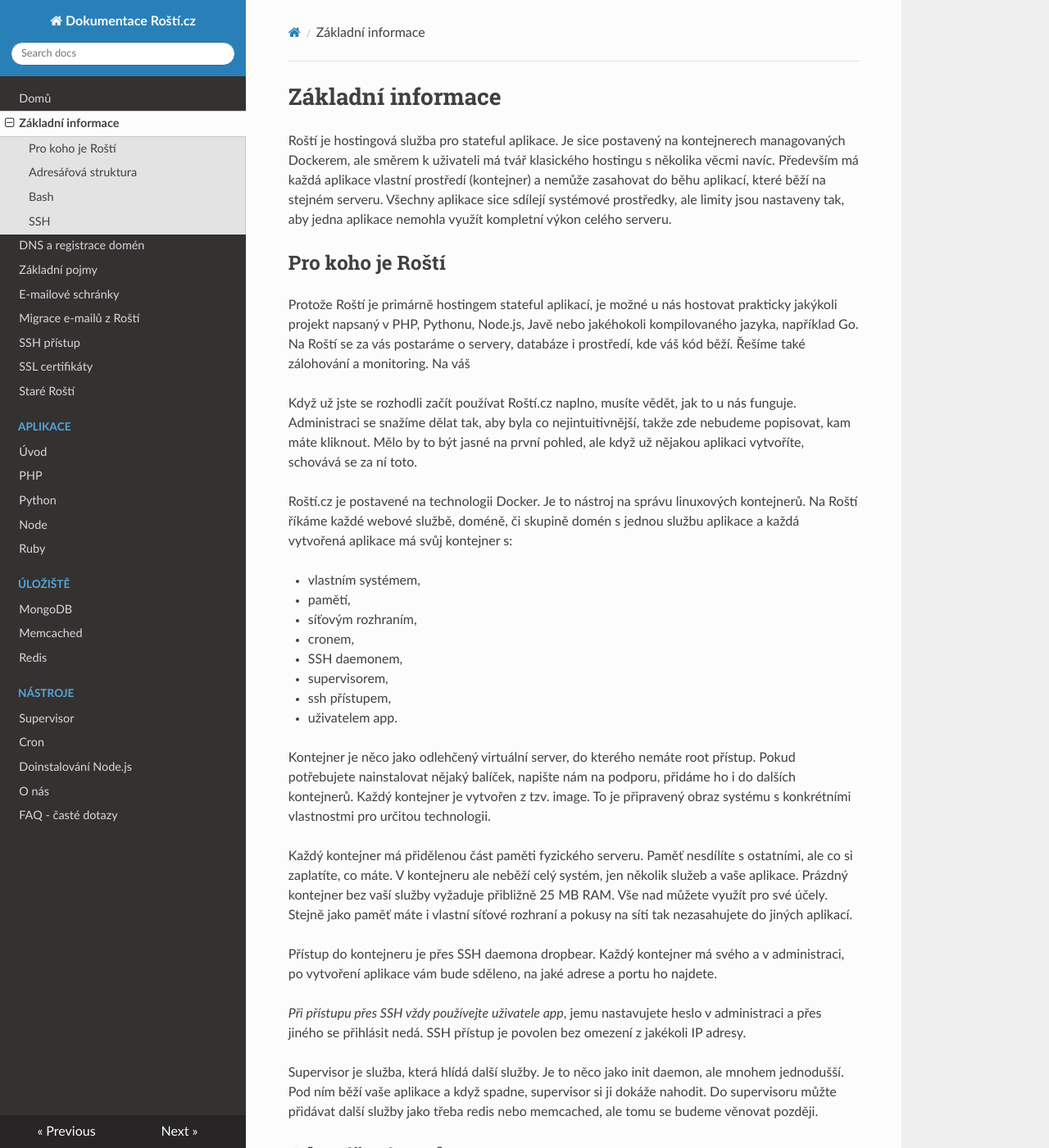
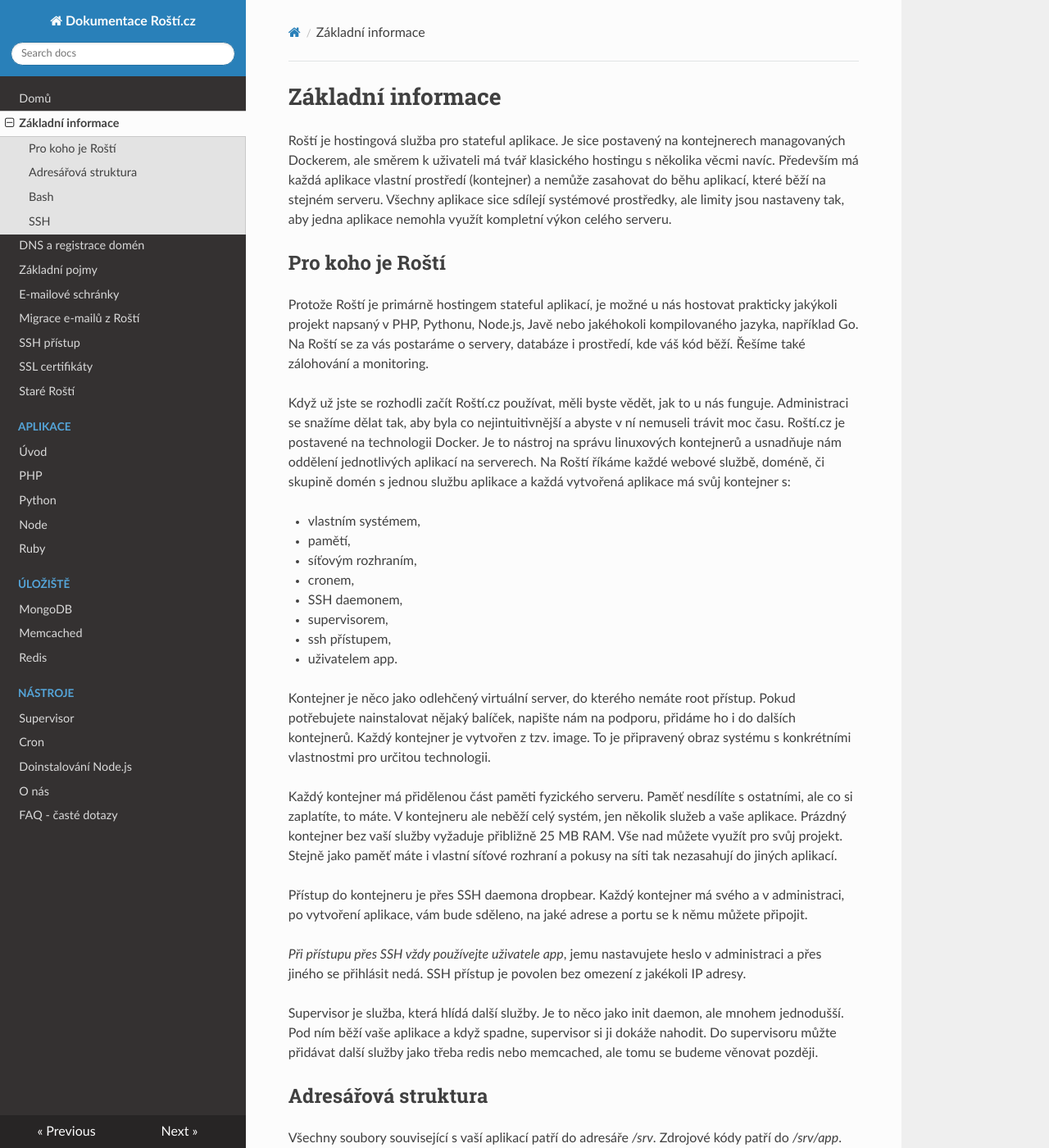
Before and after one commit to rosti-cz/rosti-docs, an MkDocs documentation site: the page built from docs/base.md, in a window 1280 px wide and 1400 px high. Shown: the whole window at 82% size. Built offline with MkDocs 1.6.1, drawn with Linux system fonts in a browser that asks for light colours; nearby versions of some CDN libraries; old or Windows-style settings are respelled for this version of MkDocs; some of the changed text lies outside the part shown.

Commit message:
Small fixes in base

```diff
--- a/docs/base.md
+++ b/docs/base.md
@@ -4,11 +4,9 @@ Roští je hostingová služba pro stateful aplikace. Je sice postavený na kont
 
 ## Pro koho je Roští
 
-Protože Roští je primárně hostingem stateful aplikací, je možné u nás hostovat prakticky jakýkoli projekt napsaný v PHP, Pythonu, Node.js, Javě nebo jakéhokoli kompilovaného jazyka, například Go. Na Roští se za vás postaráme o servery, databáze i prostředí, kde váš kód běží. Řešíme také zálohování a monitoring. Na váš
+Protože Roští je primárně hostingem stateful aplikací, je možné u nás hostovat prakticky jakýkoli projekt napsaný v PHP, Pythonu, Node.js, Javě nebo jakéhokoli kompilovaného jazyka, například Go. Na Roští se za vás postaráme o servery, databáze i prostředí, kde váš kód běží. Řešíme také zálohování a monitoring.
 
-Když už jste se rozhodli začít používat Roští.cz naplno, musíte vědět, jak to u nás funguje. Administraci se snažíme dělat tak, aby byla co nejintuitivnější, takže zde nebudeme popisovat, kam máte kliknout. Mělo by to být jasné na první pohled, ale když už nějakou aplikaci vytvoříte, schovává se za ní toto.
-
-Roští.cz je postavené na technologii Docker. Je to nástroj na správu linuxových kontejnerů. Na Roští říkáme každé webové službě, doméně, či skupině domén s jednou službu aplikace a každá vytvořená aplikace má svůj kontejner s:
+Když už jste se rozhodli začít Roští.cz používat, měli byste vědět, jak to u nás funguje. Administraci se snažíme dělat tak, aby byla co nejintuitivnější a abyste v ní nemuseli trávit moc času. Roští.cz je postavené na technologii Docker. Je to nástroj na správu linuxových kontejnerů a usnadňuje nám oddělení jednotlivých aplikací na serverech. Na Roští říkáme každé webové službě, doméně, či skupině domén s jednou službu aplikace a každá vytvořená aplikace má svůj kontejner s:
 
 * vlastním systémem,
 * pamětí,
@@ -21,13 +19,13 @@ Roští.cz je postavené na technologii Docker. Je to nástroj na správu linuxo
 
 Kontejner je něco jako odlehčený virtuální server, do kterého nemáte root přístup. Pokud potřebujete nainstalovat nějaký balíček, napište nám na podporu, přidáme ho i do dalších kontejnerů. Každý kontejner je vytvořen z tzv. image. To je připravený obraz systému s konkrétními vlastnostmi pro určitou technologii.
 
-Každý kontejner má přidělenou část paměti fyzického serveru. Paměť nesdílíte s ostatními, ale co si zaplatíte, co máte. V kontejneru ale neběží celý systém, jen několik služeb a vaše aplikace. Prázdný kontejner bez vaší služby vyžaduje přibližně 25 MB RAM. Vše nad můžete využít pro své účely. Stejně jako paměť máte i vlastní síťové rozhraní a pokusy na síti tak nezasahujete do jiných aplikací.
+Každý kontejner má přidělenou část paměti fyzického serveru. Paměť nesdílíte s ostatními, ale co si zaplatíte, to máte. V kontejneru ale neběží celý systém, jen několik služeb a vaše aplikace. Prázdný kontejner bez vaší služby vyžaduje přibližně 25 MB RAM. Vše nad můžete využít pro svůj projekt. Stejně jako paměť máte i vlastní síťové rozhraní a pokusy na síti tak nezasahují do jiných aplikací.
 
-Přístup do kontejneru je přes SSH daemona dropbear. Každý kontejner má svého a v administraci, po vytvoření aplikace vám bude sděleno, na jaké adrese a portu ho najdete.
+Přístup do kontejneru je přes SSH daemona dropbear. Každý kontejner má svého a v administraci, po vytvoření aplikace, vám bude sděleno, na jaké adrese a portu se k němu můžete připojit.
 
 *Při přístupu přes SSH vždy používejte uživatele app*, jemu nastavujete heslo v administraci a přes jiného se přihlásit nedá. SSH přístup je povolen bez omezení z jakékoli IP adresy.
 
-Supervisor je služba, která hlídá další služby. Je to něco jako init daemon, ale mnohem jednodušší. Pod ním běží vaše aplikace a když spadne, supervisor si ji dokáže nahodit. Do supervisoru  můžte přidávat další služby jako třeba redis nebo memcached, ale tomu se budeme věnovat později.
+Supervisor je služba, která hlídá další služby. Je to něco jako init daemon, ale mnohem jednodušší. Pod ním běží vaše aplikace a když spadne, supervisor si ji dokáže nahodit. Do supervisoru můžte přidávat další služby jako třeba redis nebo memcached, ale tomu se budeme věnovat později.
 
 ## Adresářová struktura
 
@@ -41,10 +39,9 @@ Všechny soubory související s vaší aplikací patří do adresáře _/srv_.
 | /srv/logs       | Nejrůznější logy                                                        |
 | /srv/run        | PID soubory a lock doplňkových služeb                                   |
 | /srv/var        | Určeno pro soubory doplňkových služeb (redis, ..)                       |
-| /srv/webroot    | Určené pro kód PHP aplikací, app je v tomto případě symlink na webroot  |
 
 <br>
-Mohou se zde objevit i další adresáře, které budou případně vysvětleny v patřičných sekcích.
+Mohou se zde objevit i další adresáře, které budou případně vysvětleny v patřičných sekcích. Cokoli, co se vám povede uložit mimo adresář */srv*, bude s restartem kontejneru odstraněno.
 
 ## Bash
 
```
